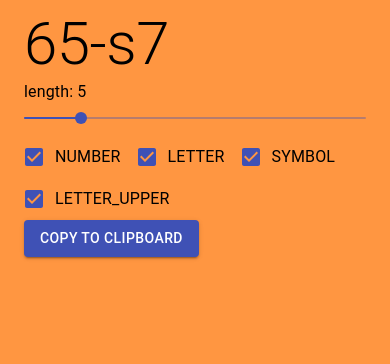
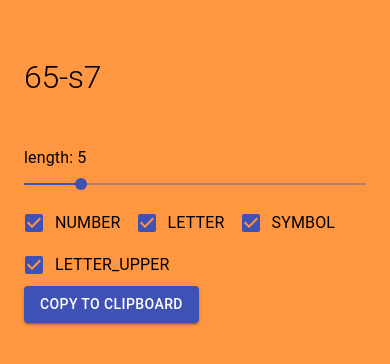
Before and after one commit to Boris-Maslenov/PasswordGenerator, a React (Create React App) app: page / in a window 390 px wide. Shown: the top 364 px of the page. Built offline with nearby package versions, Linux system fonts and the light colour scheme.

Commit message:
add responsive text on screen < 500px

```diff
--- /dev/null
+++ b/src/App.css
@@ -0,0 +1,13 @@
+.jss8 {
+    flex-wrap: wrap;
+}
+
+.MuiTypography-root.MuiTypography-h2{
+   padding: 50px 0;
+}
+
+@media (max-width:500px) {
+    .MuiTypography-root.MuiTypography-h2{
+        font-size: 2.0rem;
+    }
+}
--- a/src/App.js
+++ b/src/App.js
@@ -1,5 +1,6 @@
 import React from 'react';
 import { PasswordGeneratorLogic } from './components/PasswordGeneratorLogic';
+import './App.css';
 
 function App() {
   return (
```
